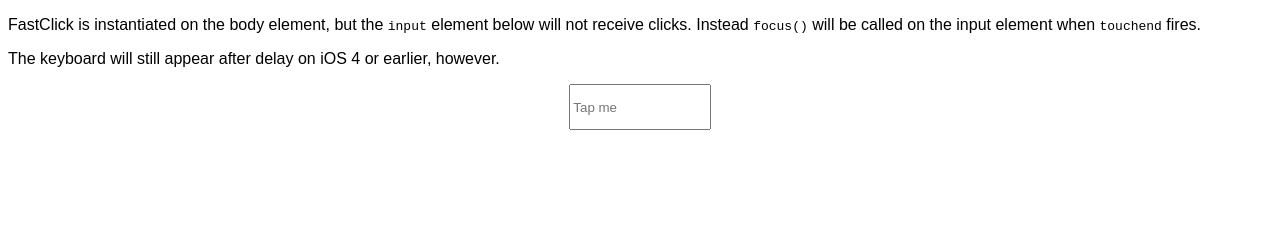
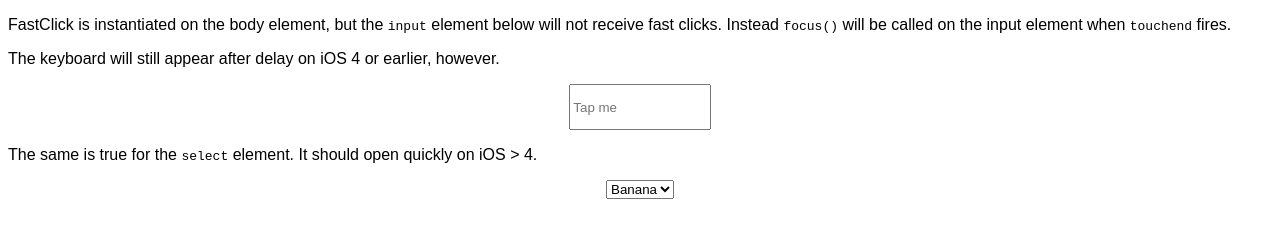
Before and after one commit to ftlabs/fastclick, a plain HTML site: page examples/input.html in a window 1280 px wide. Drawn offline with Linux system fonts and the light colour scheme.

Commit message:
Select elements on iOS 4 require default to _not_ be prevented otherwise the element will focus but not open

```diff
--- a/examples/input.html
+++ b/examples/input.html
@@ -3,9 +3,9 @@
 <head>
 <meta name="viewport" content="width=device-width, initial-scale=1, maximum-scale=1">
 <style type="text/css">
-	p, .test { font-family: sans-serif; }
-	.test { margin: 1em 4em; line-height: 4em; border: 1px solid black; font-size: 2em; text-align: center; }
-	input { height: 3em; width: 10em; margin: 1em auto; display: block; }
+	p { font-family: sans-serif; }
+	.test { text-align: center; }
+	input { height: 3em; width: 10em; }
 
 	/* Disable certain interactions on touch devices */
 	body { -webkit-touch-callout: none; -webkit-text-size-adjust: none; -webkit-user-select: none; -webkit-highlight: none; -webkit-tap-highlight-color: rgba(0,0,0,0); }
@@ -18,10 +18,17 @@
 </script>
 </head>
 <body>
-	<p>FastClick is instantiated on the body element, but the <code>input</code> element below will not receive clicks. Instead <code>focus()</code> will be called on the input element when <code>touchend</code> fires.</p>
+	<p>FastClick is instantiated on the body element, but the <code>input</code> element below will not receive fast clicks. Instead <code>focus()</code> will be called on the input element when <code>touchend</code> fires.</p>
 	<p>The keyboard will still appear after delay on iOS 4 or earlier, however.</p>
-	<div>
+	<div class="test">
 		<input type="text" placeholder="Tap me">
+	</div>
+	<p>The same is true for the <code>select</code> element. It should open quickly on iOS > 4.</p>
+	<div class="test">
+		<select>
+			<option>Banana</option>
+			<option>Apple</option>
+		</select>
 	</div>
 </body>
 </html>
--- a/src/fastclick.js
+++ b/src/fastclick.js
@@ -212,7 +212,8 @@
 					}
 
 					targetElement.focus();
-				} else {
+					return false;
+				}
 
 				// Prevent the actual click from going though - unless the target node is marked as requiring
 				// real clicks or if it is in the whitelist in which case only non-programmatic clicks are permitted
@@ -226,8 +227,6 @@
 				clickEvent.initMouseEvent('click', true, true, window, 1, 0, 0, targetCoordinates.x, targetCoordinates.y, false, false, false, false, 0, null);
 				clickEvent.forwardedTouchEvent = true;
 				targetElement.dispatchEvent(clickEvent);
-
-				}
 
 				event.preventDefault();
 
```
Lines whose indentation alone changed are shown as unchanged.
